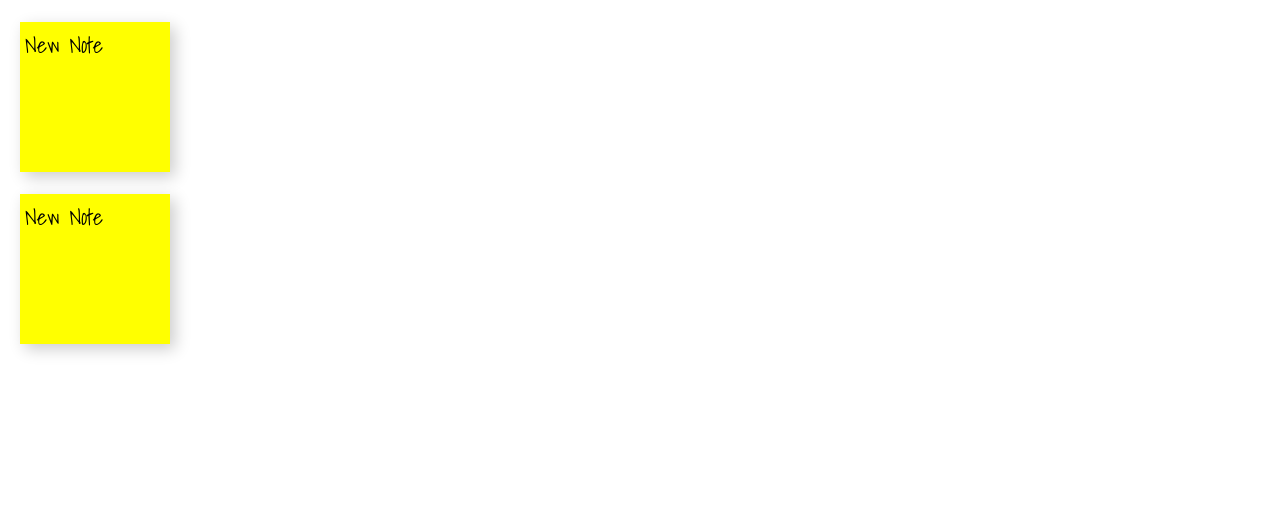
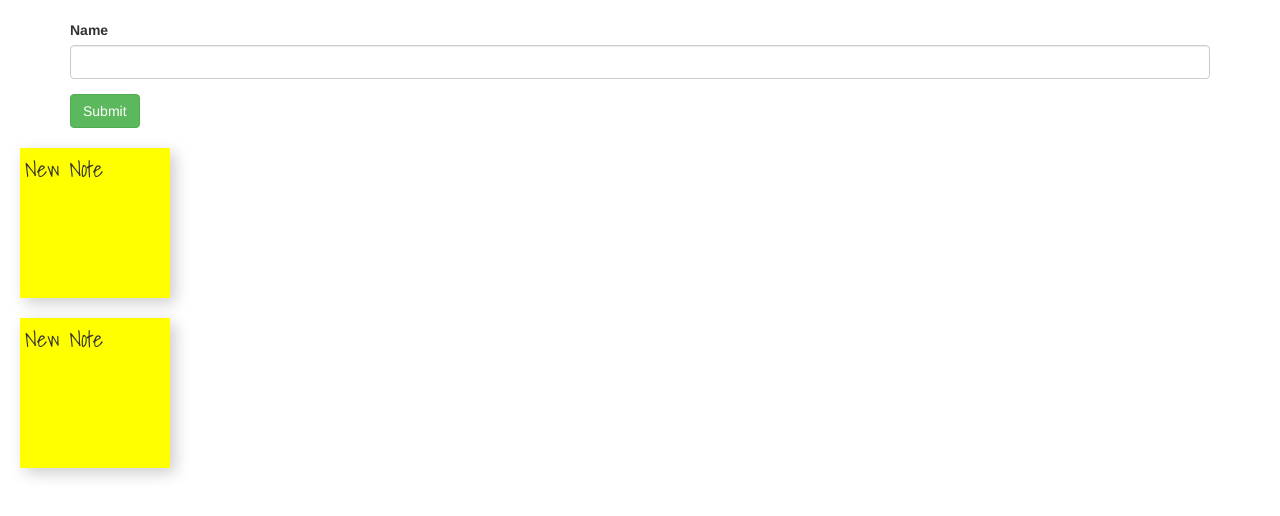
Before and after one commit to up1/demo-angular-20190313, an Angular app: page / in a window 1280 px wide. Shown: the top 516 px of the page. Built offline with nearby package versions, Linux system fonts and the light colour scheme.

Commit message:
Update with FormsModule

```diff
--- a/src/app/app.component.html
+++ b/src/app/app.component.html
@@ -1,2 +1,23 @@
+<div class="container">
+  <h1>{{name}}</h1>
+  <form>
+    <div class="form-group">
+      <label for="name">Name</label>
+      <input type="text" class="form-control" id="name"
+             required
+             [(ngModel)]="name" name="n1"
+      >
+    </div>
+
+    <button type="submit" class="btn btn-success"
+            (click)="save()"
+    >
+      Submit
+    </button>
+
+  </form>
+</div>
+
+
 <app-note></app-note>
 <app-note></app-note>
--- a/src/app/app.component.ts
+++ b/src/app/app.component.ts
@@ -7,13 +7,13 @@ import { Component } from '@angular/core';
 })
 export class AppComponent {
   name = '';
-
-  save(input: string) {
-    this.name = input;
-  }
+  temp = '';
 
   // typeData(event: any) {
   //   this.temp = event.target.value;
   // }
 
+  save() {
+    this.name = this.temp;
+  }
 }
--- a/src/app/app.module.ts
+++ b/src/app/app.module.ts
@@ -3,6 +3,7 @@ import { NgModule } from '@angular/core';
 
 import { AppComponent } from './app.component';
 import { NoteComponent } from './note/note.component';
+import {FormsModule} from '@angular/forms';
 
 @NgModule({
   declarations: [
@@ -10,7 +11,8 @@ import { NoteComponent } from './note/note.component';
     NoteComponent
   ],
   imports: [
-    BrowserModule
+    BrowserModule,
+    FormsModule
   ],
   providers: [],
   bootstrap: [AppComponent]
--- a/src/app/note/note.component.ts
+++ b/src/app/note/note.component.ts
@@ -6,7 +6,7 @@ import { Component, OnInit } from '@angular/core';
   styleUrls: ['./note.component.css']
 })
 export class NoteComponent implements OnInit {
-  private isEdit: boolean;
+  isEdit: boolean;
   private title = 'New Note';
 
   constructor() {
--- a/src/styles.css
+++ b/src/styles.css
@@ -1,4 +1,5 @@
 /* You can add global styles to this file, and also import other style files */
+@import url('https://unpkg.com/bootstrap@3.3.7/dist/css/bootstrap.min.css');
 @import url(http://fonts.googleapis.com/css?family=Shadows+Into+Light);
 
 body,
```
